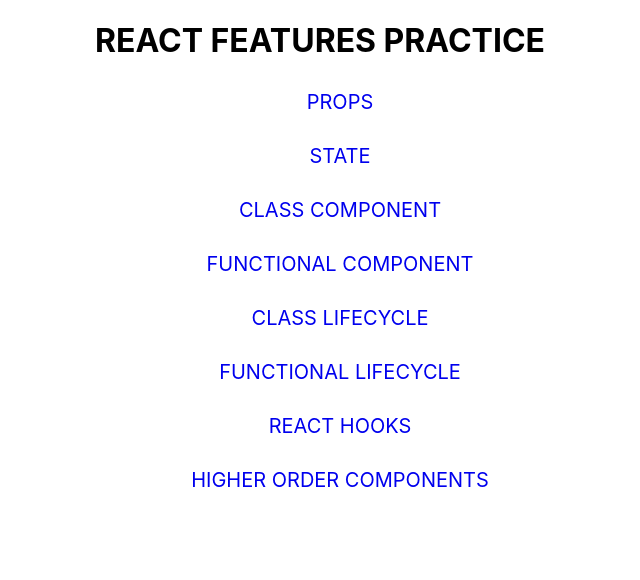
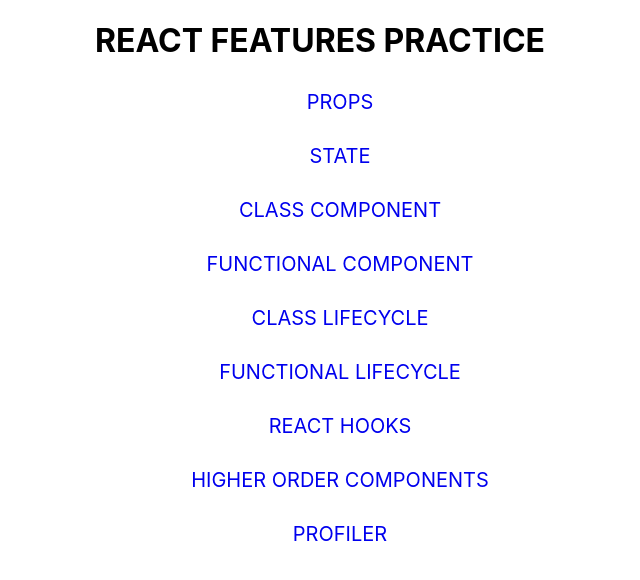
Before and after one commit to AshikaChadaga/ReactPractice, a React (Create React App) app: page / in a window 1280 px wide. Shown: the top 580 px of the page, without its empty margins (320-960 px from the left). Built offline with nearby package versions, Linux system fonts and the light colour scheme.

Commit message:
[Ashika]REFACTORED: Link for Profler API page

```diff
--- a/src/pages/homepage/Homepage.jsx
+++ b/src/pages/homepage/Homepage.jsx
@@ -30,6 +30,9 @@
                 <li style={{margin:"30px"}}>
                     <Link style={{ textDecoration: "none", fontSize:"20px" }} to="/higher-order-components">HIGHER ORDER COMPONENTS</Link>
                 </li>
+                <li style={{margin:"30px"}}>
+                    <Link style={{ textDecoration: "none", fontSize:"20px" }} to="/profiler">PROFILER</Link>
+                </li>
             </ul>
         </div>
     )
```
